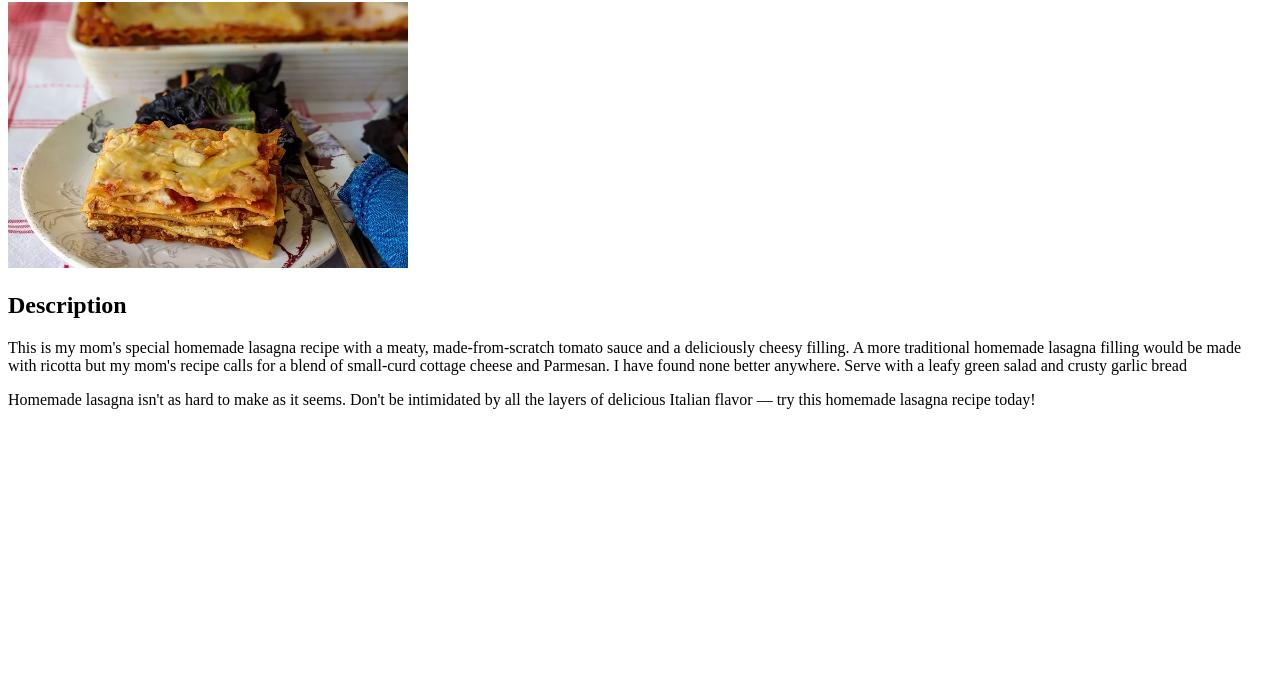
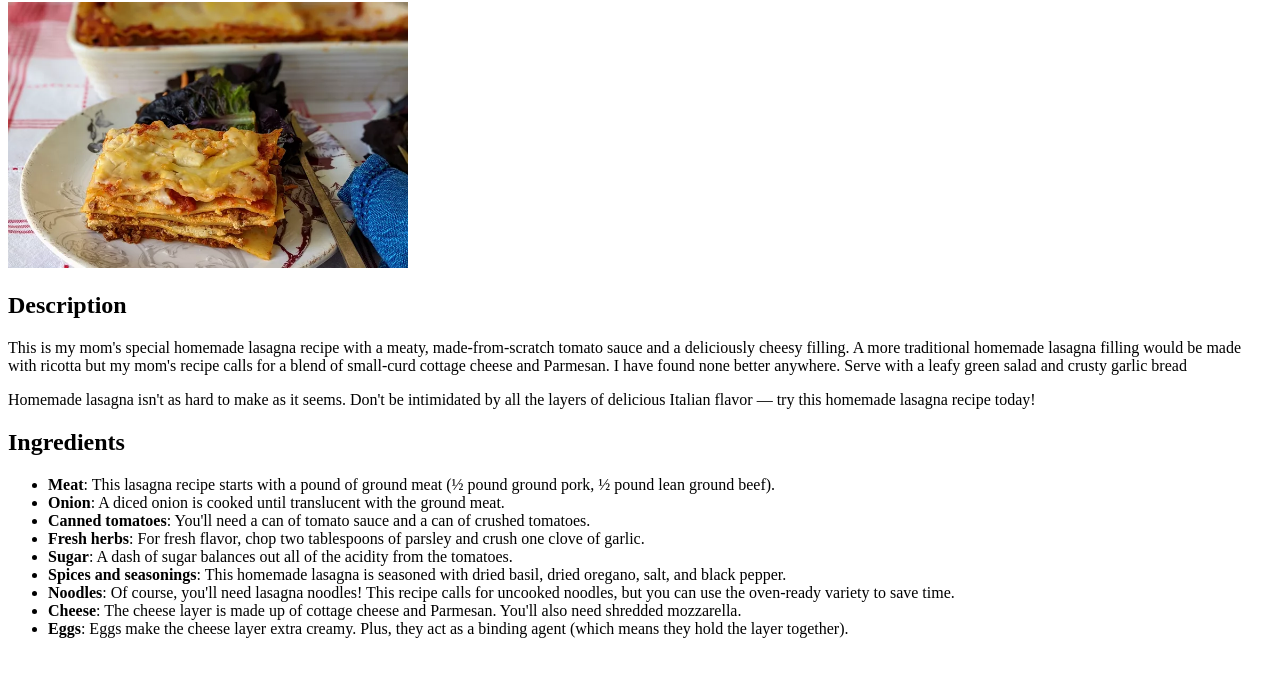
Before and after one commit to PaulAndreiC/odin-recipes, a plain HTML site: page recipes/lasagna.html in a window 1280 px wide. Shown: the part 78-754 px from the top of the page. Drawn offline with Linux system fonts and the light colour scheme.

Commit message:
Add <h2> Ingredients and <ul> with all ingredients

```diff
--- a/recipes/lasagna.html
+++ b/recipes/lasagna.html
@@ -22,5 +22,36 @@
         <p>
             Homemade lasagna isn't as hard to make as it seems. Don't be intimidated by all the layers of delicious Italian flavor — try this homemade lasagna recipe today!
         </p>
+
+        <h2>Ingredients</h2>
+        <ul>
+            <li>
+                <strong>Meat</strong>: This lasagna recipe starts with a pound of ground meat (½ pound ground pork, ½ pound lean ground beef).
+            </li>
+            <li>
+                <strong>Onion</strong>: A diced onion is cooked until translucent with the ground meat.
+            </li>
+            <li>
+                <strong>Canned tomatoes</strong>: You'll need a can of tomato sauce and a can of crushed tomatoes.
+            </li>
+            <li>
+                <strong>Fresh herbs</strong>: For fresh flavor, chop two tablespoons of parsley and crush one clove of garlic.
+            </li>
+            <li>
+                <strong>Sugar</strong>: A dash of sugar balances out all of the acidity from the tomatoes.
+            </li>
+            <li>
+                <strong>Spices and seasonings</strong>: This homemade lasagna is seasoned with dried basil, dried oregano, salt, and black pepper.
+            </li>
+            <li>
+                <strong>Noodles</strong>: Of course, you'll need lasagna noodles! This recipe calls for uncooked noodles, but you can use the oven-ready variety to save time.
+            </li>
+            <li>
+                <strong>Cheese</strong>: The cheese layer is made up of cottage cheese and Parmesan. You'll also need shredded mozzarella.
+            </li>
+            <li>
+                <strong>Eggs</strong>: Eggs make the cheese layer extra creamy. Plus, they act as a binding agent (which means they hold the layer together).
+            </li>
+        </ul>
     </body>
 </html>
```
